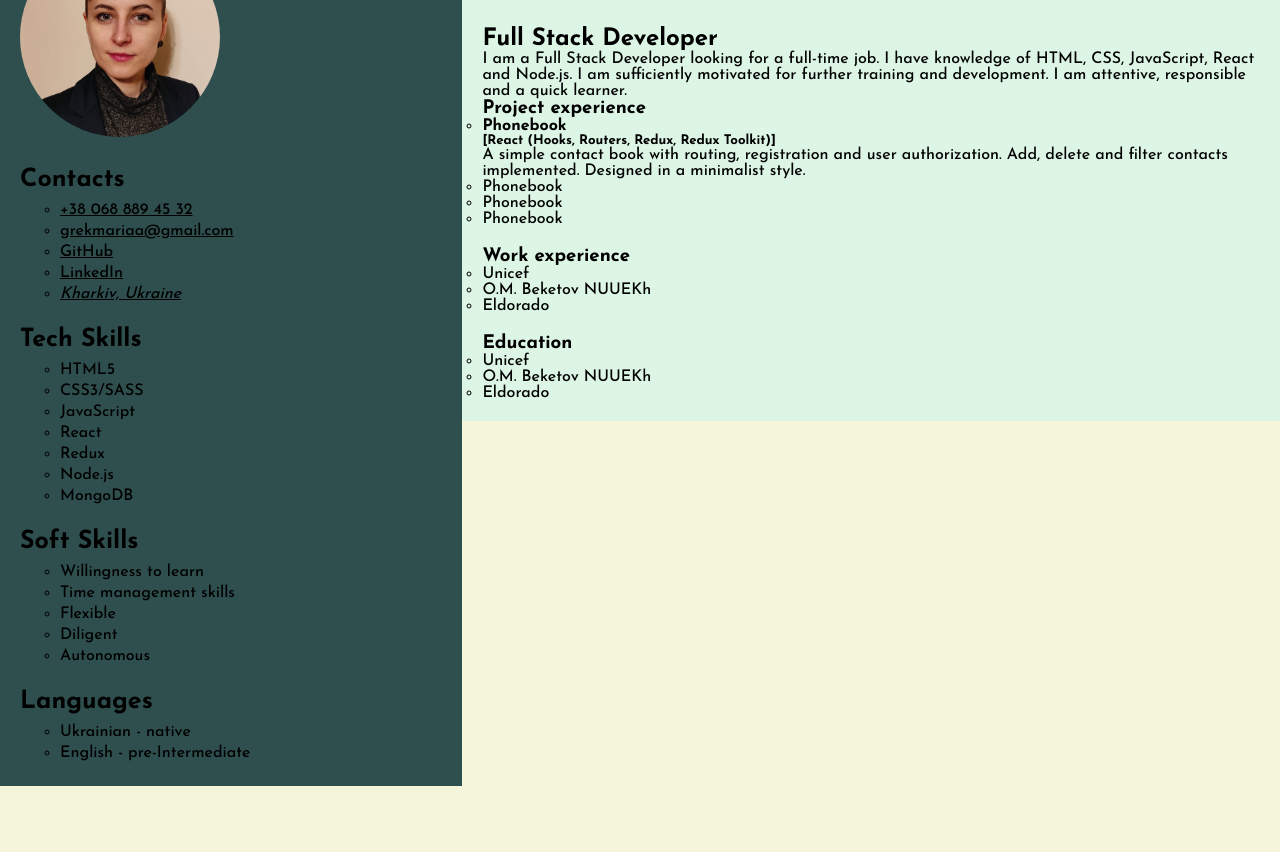
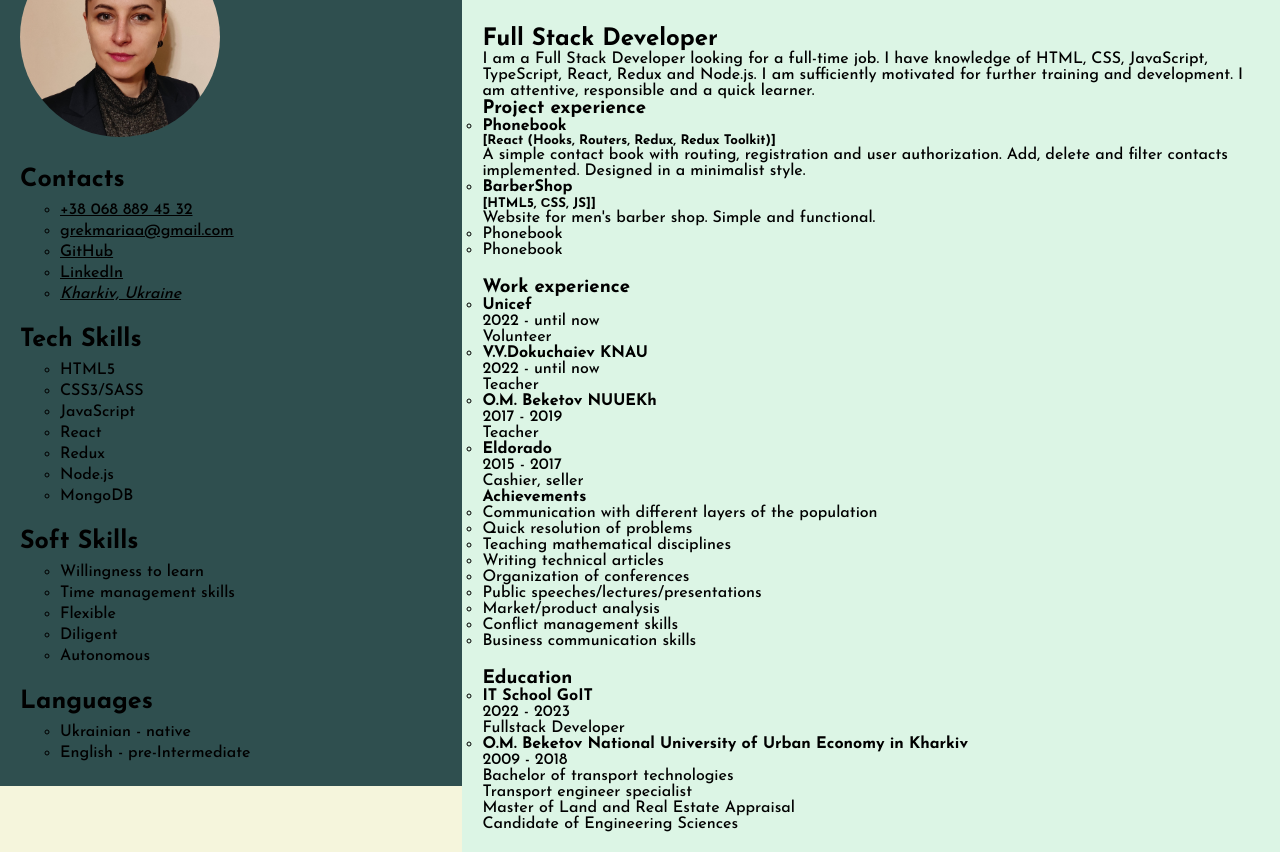
Before and after one commit to hellene-mary/cv, a plain HTML site: page index.html in a window 1280 px wide. Shown: the part 83-935 px from the top of the page. Before the commit the page ends 869 px from the top, so only its background shows below. Drawn offline with Linux system fonts and the light colour scheme.

Commit message:
Update index.html

```diff
--- a/index.html
+++ b/index.html
@@ -80,14 +80,14 @@
         <h1 class="about-name">Maria <span>Grek</span></h1>
         <h2 class="about-position">Full Stack Developer</h2>
         <p class="about-me">I am a Full Stack Developer looking for a full-time job. I have knowledge of
-HTML, CSS, JavaScript, React and Node.js. I am sufficiently motivated for further training and
+HTML, CSS, JavaScript, TypeScript, React, Redux and Node.js. I am sufficiently motivated for further training and
 development. I am attentive, responsible and a quick learner.</p>
 
         <ul class="about-list list">
           <li class="about-list-item">
             <h3>Project experience</h3>
             <ul class="project-list">
-              <li class="project-item">
+              <li class="project-item about-item">
                 <h4>Phonebook</h4>
                 <h5>[React (Hooks, Routers, Redux, Redux Toolkit)]</h5>
                 <p>A simple contact book with routing, registration and user authorization.
@@ -96,25 +96,74 @@ style.
                 </p>
 
               </li>
-              <li class="project-item">Phonebook</li>
-              <li class="project-item">Phonebook</li>
-              <li class="project-item">Phonebook</li>
+              <li class="project-item about-item">
+                <h4>BarberShop</h4>
+                <h5>[HTML5, СSS, JS]]</h5>
+                <p>Website for men's barber shop. Simple and functional.</p>
+              </li>
+              <li class="project-item about-item">Phonebook</li>
+              <li class="project-item about-item">Phonebook</li>
             </ul>
           </li>
           <li class="about-list-item">
             <h3>Work experience</h3>
-            <ul class="work-list">
-              <li class="work-item">Unicef</li>
-              <li class="work-item">O.M. Beketov NUUEKh</li>
-              <li class="work-item">Eldorado</li>
-            </ul>
+            <div class="about-list-box">
+              <div>
+                <ul class="work-list">
+                  <li class="work-item about-item">
+                    <h4>Unicef</h4>
+                    <p>2022 - until now</p>
+                    <p>Volunteer</p>
+                  </li>
+                  <li class="work-item about-item">
+                    <h4>V.V.Dokuchaiev KNAU</h4>
+                    <p>2022 - until now</p>
+                    <p>Teacher</p>
+                  </li>
+                  <li class="work-item about-item">
+                    <h4>O.M. Beketov NUUEKh</h4>
+                    <p>2017 - 2019</p>
+                    <p>Teacher</p>
+                  </li>
+                  <li class="work-item about-item">
+                    <h4>Eldorado</h4>
+                    <p>2015 - 2017</p>
+                    <p>Cashier, seller</p>
+                  </li>
+                </ul>
+              </div>
+              <div>
+                <h4>Achievements</h4>
+                <ul>
+                  <li>Communication with different layers of the population</li>
+                  <li>Quick resolution of problems</li>
+                  <li>Teaching mathematical disciplines</li>
+                  <li>Writing technical articles</li>
+                  <li>Organization of conferences</li>
+                  <li>Public speeches/lectures/presentations</li>
+                  <li>Market/product analysis</li>
+                  <li>Conflict management skills</li>
+                  <li>Business communication skills</li>
+                </ul>
+              </div>
+            </div>
           </li>
           <li class="about-list-item">
             <h3>Education</h3>
             <ul class="education-list">
-              <li class="education-item">Unicef</li>
-              <li class="education-item">O.M. Beketov NUUEKh</li>
-              <li class="education-item">Eldorado</li>
+              <li class="education-item about-item">
+                <h4>IT School GoIT</h4>
+                <p>2022 - 2023</p>
+                <p>Fullstack Developer</p>
+              </li>
+              <li class="education-item about-item">
+                <h4>O.M. Beketov National University of Urban Economy in Kharkiv</h4>
+                <p>2009 - 2018</p>
+                <p>Bachelor of transport technologies</p>
+                <p>Transport engineer specialist</p>
+                <p>Master of Land and Real Estate Appraisal</p>
+                <p>Candidate of Engineering Sciences</p>
+              </li>
             </ul>
           </li>
         </ul>
```
